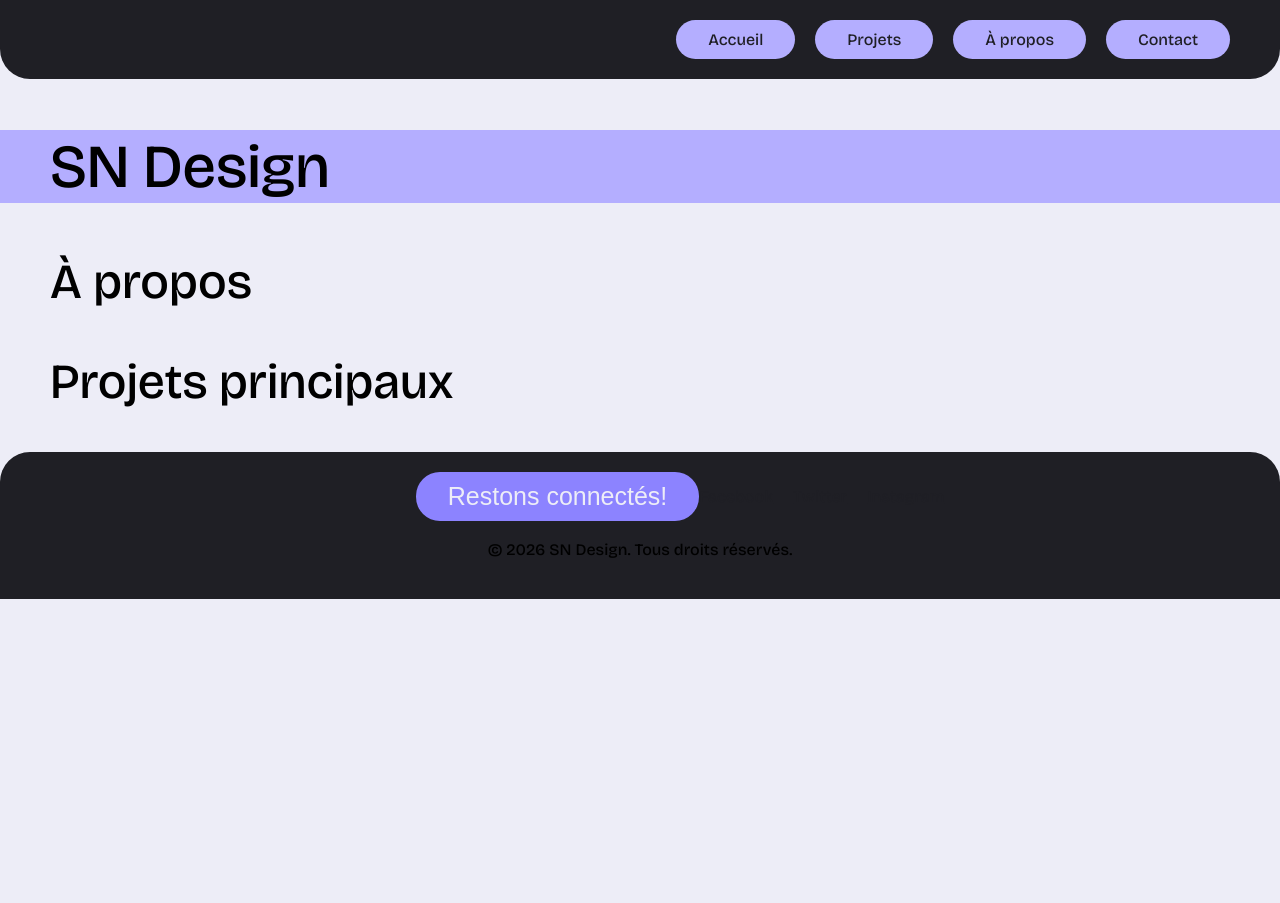
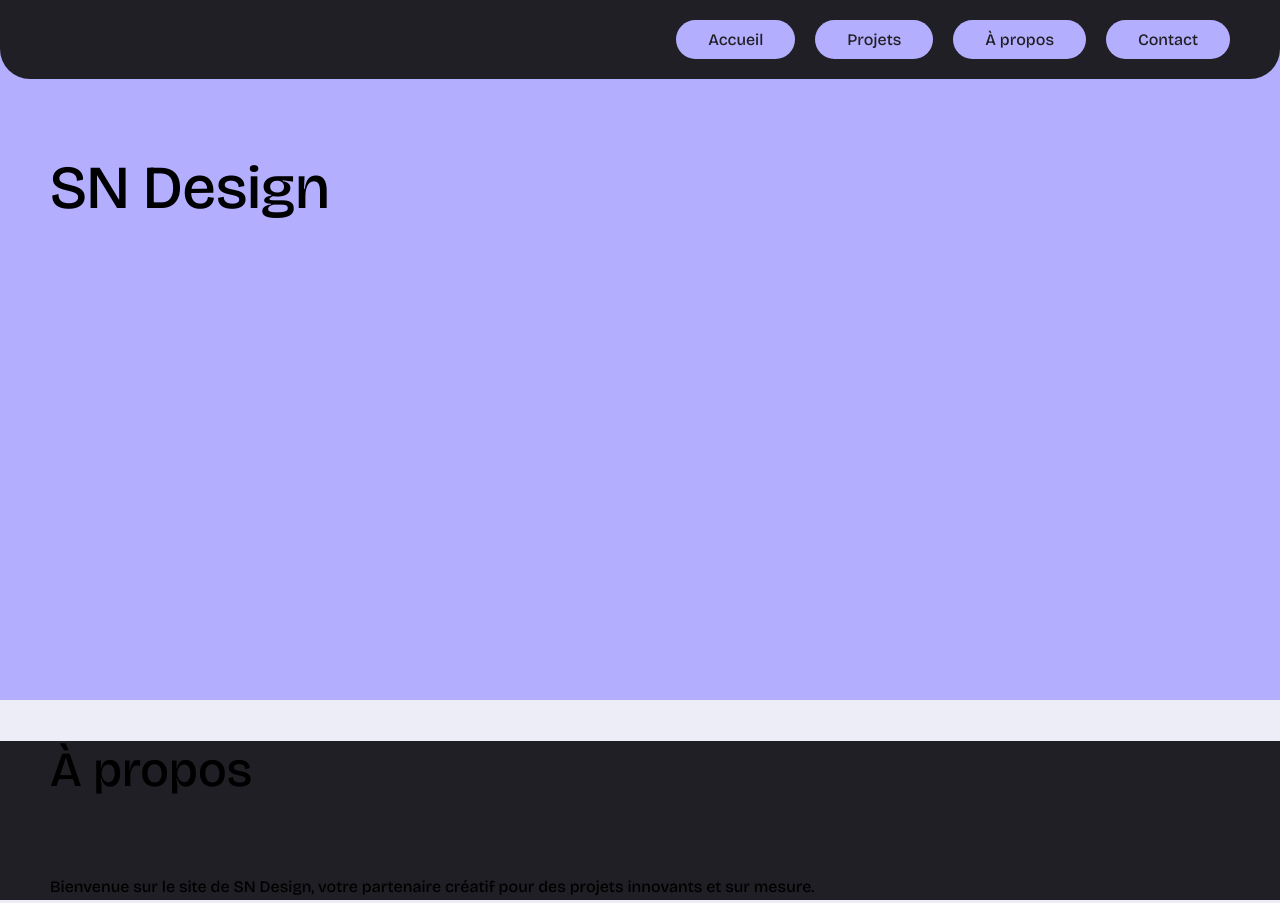
Before and after one commit to SophieNadeauMus/sn-design, a plain HTML site: page index.html in a window 1280 px wide. Shown: the top 903 px of the page. Before the commit the page ends 800 px from the top, so only its background shows below. Drawn offline with nearby package versions, Linux system fonts and the light colour scheme.

Commit message:
Structure de la page d'accueil et organisation des fichiers

```diff
--- a/css/front-page.css
+++ b/css/front-page.css
@@ -4,4 +4,10 @@ section {
 
 .hero {
   background-color: var(--primary-color);
+  height: 600px;
+  padding-top: 100px;
 }
+
+.a-propos {
+  background-color: var(--dark-neutral);
+}
--- a/css/main.css
+++ b/css/main.css
@@ -58,6 +58,11 @@ a {
   color: var(--dark-neutral);
 }
 
+html {
+  scroll-behavior: smooth;
+  box-sizing: border-box;
+}
+
 body {
   margin: 0;
   padding: 0;
@@ -67,14 +72,16 @@ body {
 
 /* Header */
 template-header {
-  position: sticky;
+  position: fixed;
   top: 0;
-  background-color: var(--dark-neutral);
+  width: 100%;
   display: flex;
   justify-content: space-between;
   align-items: center;
   padding: 20px 50px;
   border-radius: 0 0 30px 30px;
+  box-sizing: border-box;
+  background-color: var(--dark-neutral);
 }
 
 nav {
@@ -97,6 +104,7 @@ template-footer {
   display: flex;
   flex-direction: column;
   align-items: center;
+  box-sizing: border-box;
 }
 
 .footer-contenu {
--- a/index.html
+++ b/index.html
@@ -18,6 +18,8 @@
   </section>
   <section class="a-propos">
     <h2>À propos</h2>
+    <img src="" alt="">
+    <p>Bienvenue sur le site de SN Design, votre partenaire créatif pour des projets innovants et sur mesure.</p>
   </section>
   <section class="projets-principaux">
     <h2>Projets principaux</h2>
```
Also changed, not shown: a-propos.html (+1 -0 lines), contact.html (+1 -0 lines), css/a-propos.css (added), css/contact.css (added).
